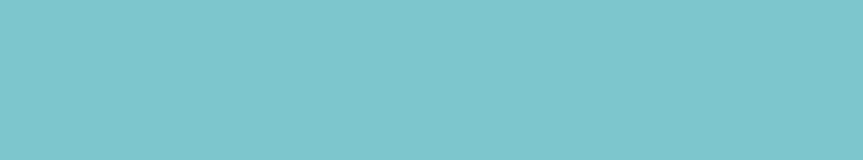
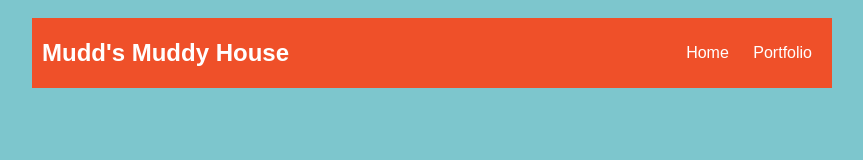
Before and after one commit to JellyJohn183/JellyJohn183, a plain HTML site: page portfolio.html in a window 1280 px wide. Shown: the whole page, without its empty margins (208-1071 px from the left). Drawn offline with Linux system fonts and the light colour scheme.

Commit message:
save all

```diff
--- a/portfolio.html
+++ b/portfolio.html
@@ -59,8 +59,18 @@
     </head>
 
     <body>
-      <div id="all-contents">
 
-      </div>
+    <div id="all-contents">
+       <nav>
+            <header>Mudd's Muddy House</header>
+            <ul>
+                <li><a href="index.html">Home</a>
+                </li>
+                <li><a href="portfolio.html">Portfolio</a>
+                </li>
+            </ul>
+        </nav>
+
+    </div>
     </body>
 </html>
```
